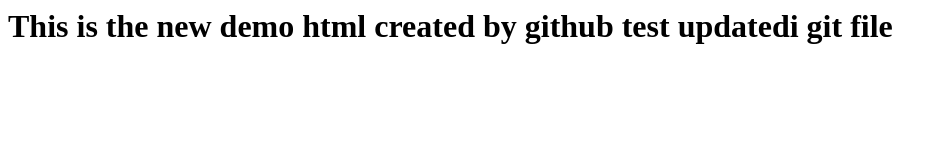
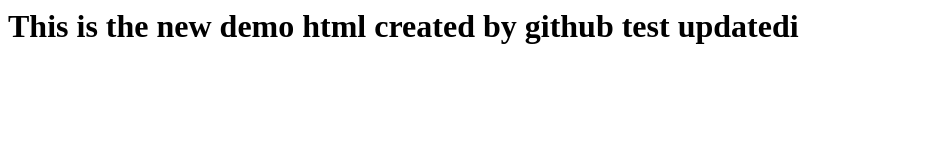
Before and after one commit to DIWAKARDM/mydm, a plain HTML site: page index.html in a window 1280 px wide. Shown: the whole page, without its empty margins (0-947 px from the left). Drawn offline with Linux system fonts and the light colour scheme.

Commit message:
autoupdated repo

```diff
--- a/index.html
+++ b/index.html
@@ -1 +1 @@
-<h1> This is the new demo html created by github test updatedi git file
+<h1> This is the new demo html created by github test updatedi
```
